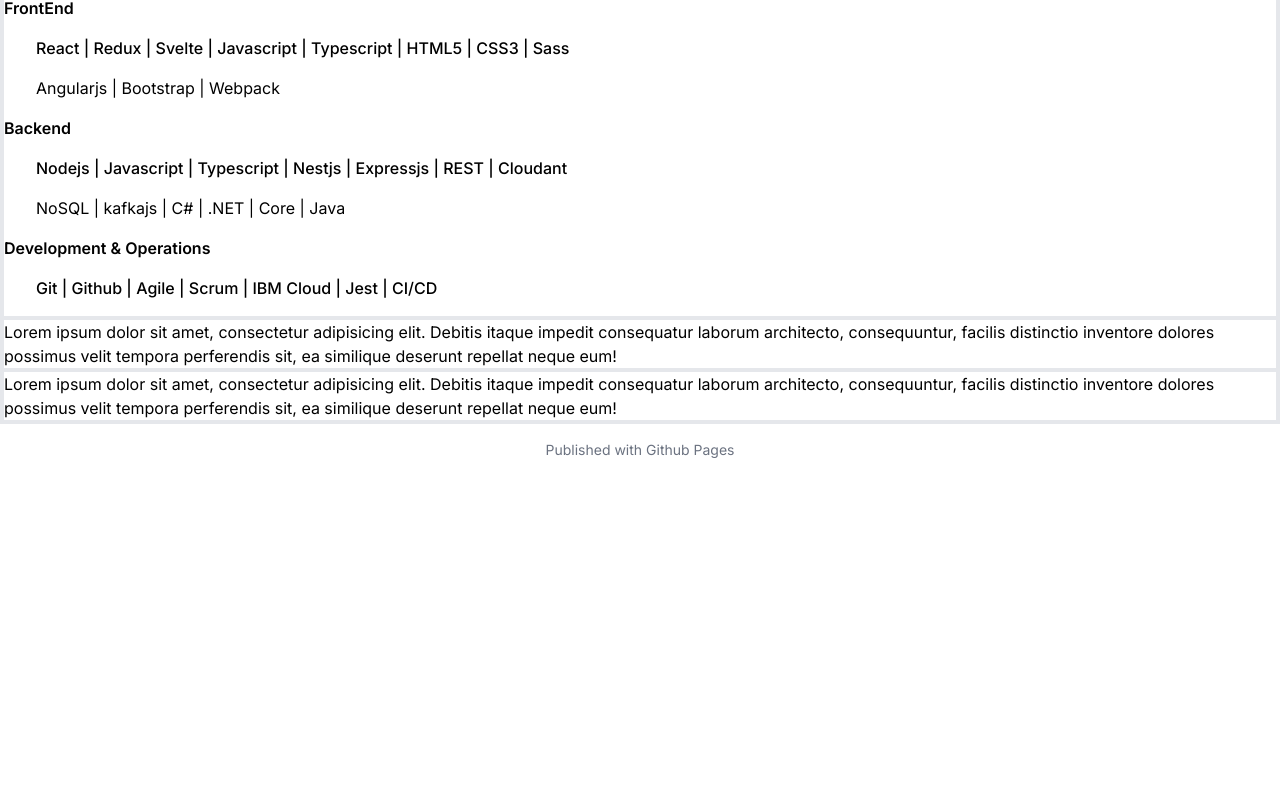
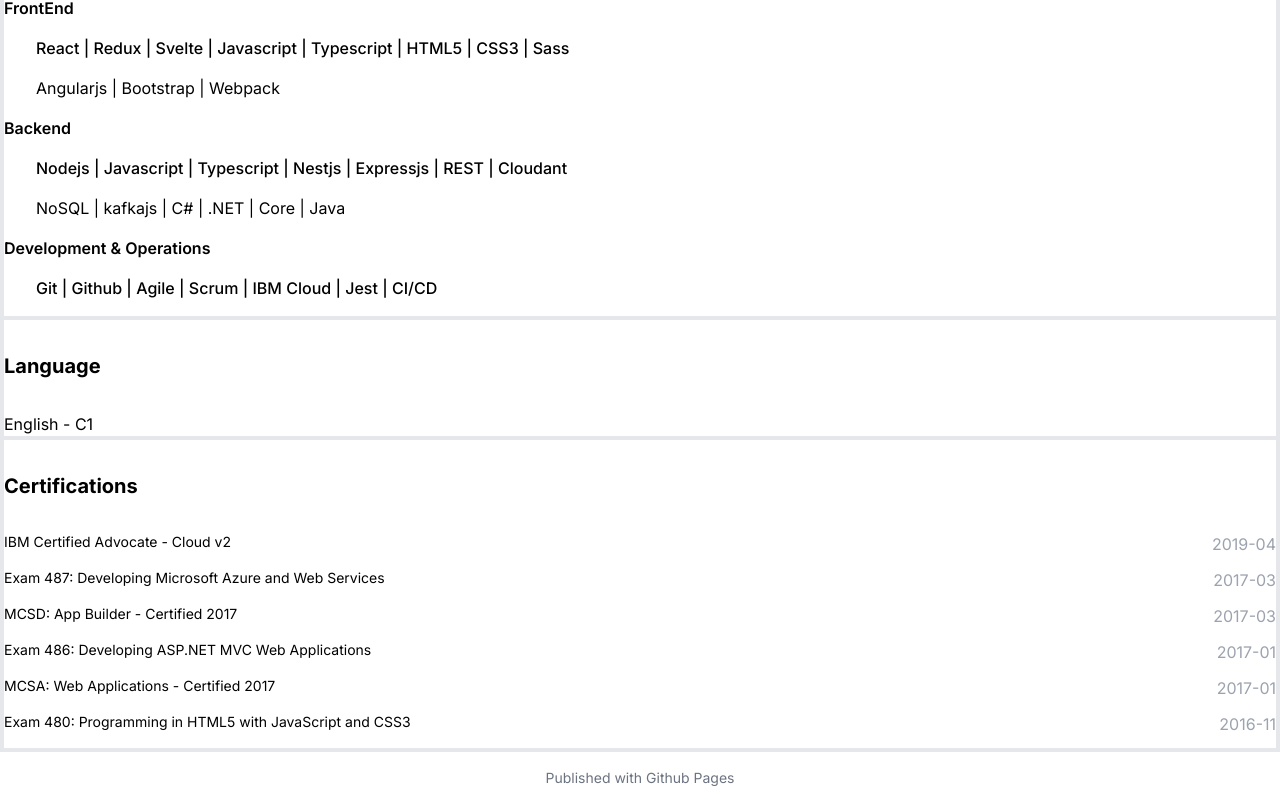
Before and after one commit to israelramosm/isra-page, a Next.js app: page / in a window 1280 px wide. Shown: the part 1900-2704 px from the top of the page. Before the commit the page ends 2376 px from the top, so only its background shows below. Built offline with nearby package versions, Linux system fonts and the light colour scheme.

Commit message:
feat(certifications): added certifications, language refactor

```diff
--- a/src/app/page.tsx
+++ b/src/app/page.tsx
@@ -1,5 +1,7 @@
+import Certifications from "../components/Certifications/Certifications";
 import Education from "../components/Education/Education";
 import Experience from "../components/Experience/Experience";
+import TitleHeader from "../components/Headers/TitleHeader";
 import HomeSection from "../components/HomeSection/HomeSection";
 import Presentation from "../components/Presentation/Presentation";
 import Skills from "../components/Skills/Skills";
@@ -43,27 +45,16 @@ export default function Home() {
         <Education />
       </HomeSection>
       <HomeSection id="skills" className="border-solid border-2">
-        {/* Skills */}
         <Header title="Skills" />
         <Skills />
       </HomeSection>
       <HomeSection id="language" className="border-solid border-2">
-        {/* Languages */}
-        <p>
-          Lorem ipsum dolor sit amet, consectetur adipisicing elit. Debitis
-          itaque impedit consequatur laborum architecto, consequuntur, facilis
-          distinctio inventore dolores possimus velit tempora perferendis sit,
-          ea similique deserunt repellat neque eum!
-        </p>
+        <Header title="Language" />
+        <h3 className="">English - C1</h3>
       </HomeSection>
       <HomeSection id="certifications" className="border-solid border-2">
-        {/* Certifications */}
-        <p>
-          Lorem ipsum dolor sit amet, consectetur adipisicing elit. Debitis
-          itaque impedit consequatur laborum architecto, consequuntur, facilis
-          distinctio inventore dolores possimus velit tempora perferendis sit,
-          ea similique deserunt repellat neque eum!
-        </p>
+        <Header title="Certifications" />
+        <Certifications />
       </HomeSection>
     </section>
   );
--- /dev/null
+++ b/src/components/Certifications/Certifications.tsx
@@ -0,0 +1,15 @@
+import Link from "next/link";
+import TitleHeader from "../Headers/TitleHeader";
+import { CERTIFICATIONS_DATA } from "./certificationsData";
+
+export default function Certifications() {
+  return (
+    <>
+      {CERTIFICATIONS_DATA.map((c, i) => (
+        <div key={i} className="pb-4">
+          <Link href={c.link}><TitleHeader subtitle={c.name} rightText={c.date} /></Link>
+        </div>
+      ))}
+    </>
+  );
+}
--- /dev/null
+++ b/src/components/Certifications/certificationsData.ts
@@ -0,0 +1,24 @@
+export const CERTIFICATIONS_DATA = [
+  { name: "IBM Certified Advocate - Cloud v2", date: "2019-04", link: "https://www.credly.com/badges/70d93a76-b216-4b79-9a3d-c68db5bdc604" },
+  {
+    name: "Exam 487: Developing Microsoft Azure and Web Services",
+    date: "2017-03",
+    link: "https://www.credly.com/badges/056cc1ec-18ae-4132-9c9b-ab56754a9bbe",
+  },
+  { name: "MCSD: App Builder - Certified 2017", date: "2017-03", link: "https://www.credly.com/badges/f5ec7d57-cdff-48e2-94df-51745d5f1c83" },
+  {
+    name: "Exam 486: Developing ASP.NET MVC Web Applications",
+    date: "2017-01",
+    link: "https://www.credly.com/badges/b51b9b01-fb11-49e5-a9c9-4d8d581adc04",
+  },
+  {
+    name: "MCSA: Web Applications - Certified 2017",
+    date: "2017-01",
+    link: "https://www.credly.com/badges/79ebc52a-87de-4558-a845-0d73eccd3ccc",
+  },
+  {
+    name: "Exam 480: Programming in HTML5 with JavaScript and CSS3",
+    date: "2016-11",
+    link: "https://www.credly.com/badges/ddcb9f3e-2fb0-494c-9a4a-5712de4165aa",
+  },
+];
--- a/src/components/Headers/TitleHeader.tsx
+++ b/src/components/Headers/TitleHeader.tsx
@@ -9,15 +9,15 @@ export default function TitleHeader({
   subtitle,
   rightText,
 }: {
-  title: string;
+  title?: string;
   subtitle?: string;
   rightText?: string;
 }) {
   return (
     <>
-      <span className="float-end text-gray-400">{rightText}</span>
-      <h3 className="text-lg font-semibold ">{title}</h3>
-      <h4 className="text-sm text-gray-400">{subtitle}</h4>
+      <span className="float-right text-gray-400">{rightText}</span>
+      {title && <h3 className="text-lg font-semibold ">{title}</h3>}
+      <h4 className="text-sm">{subtitle}</h4>
     </>
   );
 }
```
